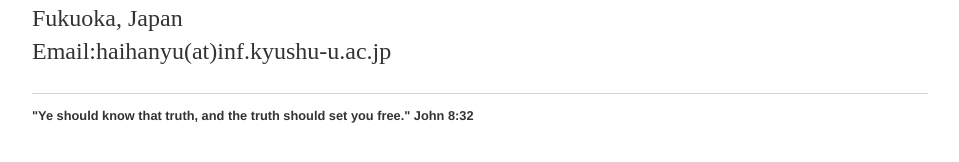
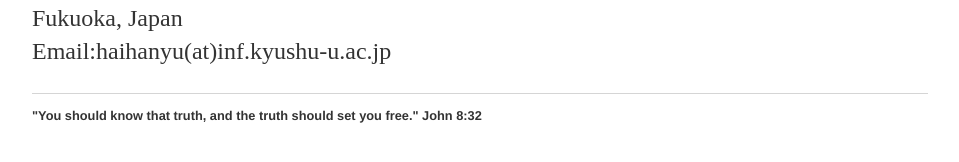
Before and after one commit to zlchurch/zlchurch.github.io, a Jekyll site: the page built from index.html, in a window 1280 px wide. Shown: the part 459-621 px from the top of the page, without its empty margins (160-1119 px from the left). Built offline with Jekyll 4.4.1, drawn with Linux system fonts in a browser that asks for light colours.

Commit message:
no message

```diff
--- a/_layouts/default.html
+++ b/_layouts/default.html
@@ -35,7 +35,7 @@
   <footer>
    <ul>
 
-   <li>"Ye should know that truth, and the truth should set you free." John 8:32</li>
+   <li>"You should know that truth, and the truth should set you free." John 8:32</li>
    </ul>
   </footer>
   </body>
```
